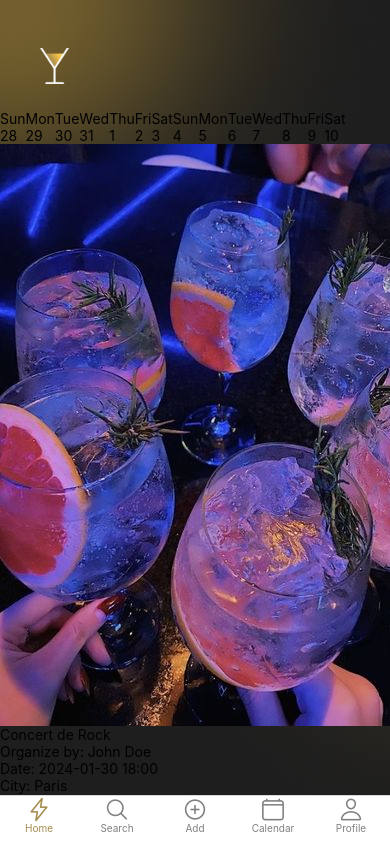
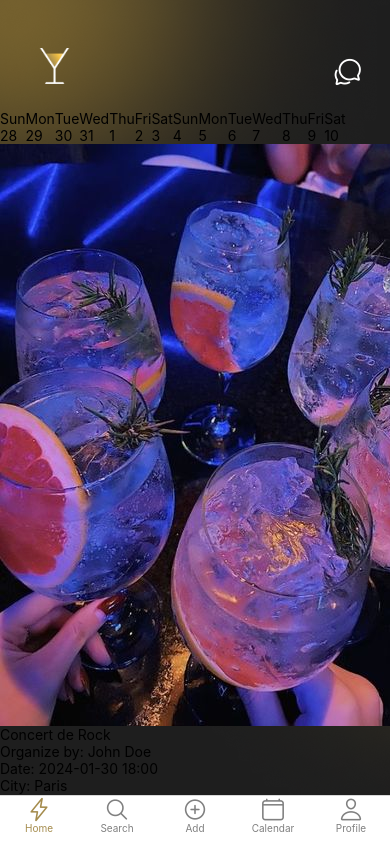
Before and after one commit to boriiiiii/Yowl, a React Native app in the folder my-react-app/: screen / in a window 390 px wide. Built offline with nearby package versions, Linux system fonts and the light colour scheme.

Commit message:
[UPT] Logos messages

```diff
--- a/my-react-app/navigation/screens/add_screen.jsx
+++ b/my-react-app/navigation/screens/add_screen.jsx
@@ -1,6 +1,8 @@
 import { View, Text, ImageBackground, Image, StyleSheet } from 'react-native';
 import {useLayoutEffect, useState} from 'react';
 import {useNavigation} from "@react-navigation/native";
+import Ionicons from 'react-native-vector-icons/Ionicons';
+
 
 export default function AddScreen({ navigation }) {
     const navigation_setting = useNavigation()
@@ -19,6 +21,10 @@ export default function AddScreen({ navigation }) {
                 source={require('../../assets/app/logo.png')}
                 style={styles.logo}
             />
+            <View style={styles.messageIconContainer}>
+                <Ionicons name="chatbubbles-outline" size={30} color="white" />
+            </View>
+
             <View style={{ flex: 1, alignItems: 'center', justifyContent: 'center' }}>
                 <Text
                     onPress={() => navigation.navigate('Home')}
@@ -36,4 +42,10 @@ const styles = StyleSheet.create({
         top: '6%',  // Adjust the percentage according to your preference
         left: '10%',  // Adjust the percentage according to your preference
     },
+    messageIconContainer: {
+        position: 'absolute',
+        top: '7%',
+        right: '7%',
+        zIndex: 1, // Ensure the icon is above other elements
+    },
 });
--- a/my-react-app/navigation/screens/calendar_screen.jsx
+++ b/my-react-app/navigation/screens/calendar_screen.jsx
@@ -1,6 +1,8 @@
 import { View, Text, ImageBackground, Image, StyleSheet } from 'react-native';
 import {useLayoutEffect, useState} from 'react';
 import {useNavigation} from "@react-navigation/native";
+import Ionicons from 'react-native-vector-icons/Ionicons';
+
 
 
     export default function CalendarScreen({ navigation }) {
@@ -23,6 +25,10 @@ import {useNavigation} from "@react-navigation/native";
                 source={require('../../assets/app/logo.png')}
                 style={styles.logo}
             />
+            <View style={styles.messageIconContainer}>
+                <Ionicons name="chatbubbles-outline" size={30} color="white" />
+            </View>
+
 
             <Text
                 onPress={() => navigation.navigate('Home')}
@@ -42,4 +48,10 @@ const styles = StyleSheet.create({
         top: '6%',  // Adjust the percentage according to your preference
         left: '10%',  // Adjust the percentage according to your preference
     },
+    messageIconContainer: {
+        position: 'absolute',
+        top: '7%',
+        right: '7%',
+        zIndex: 1, // Ensure the icon is above other elements
+    },
 });
--- a/my-react-app/navigation/screens/home_screen.jsx
+++ b/my-react-app/navigation/screens/home_screen.jsx
@@ -1,12 +1,11 @@
 import * as React from 'react';
 import { useLayoutEffect, useState } from 'react';
-import { ImageBackground, View, Image, ScrollView,StyleSheet,Texte} from 'react-native';
+import { ImageBackground, View, Image, ScrollView, StyleSheet } from 'react-native';
+import Ionicons from 'react-native-vector-icons/Ionicons';
 
 import Calendar from "../components/Calendar";
 import EventCard from "../components/Event_Card";
 import { useNavigation } from "@react-navigation/native";
-
-
 
 export default function HomeScreen({ navigation }) {
     const [selectedDate, setSelectedDate] = useState(null);
@@ -23,13 +22,18 @@ export default function HomeScreen({ navigation }) {
         <View style={{ flex: 1 }}>
             <ImageBackground
                 source={require('../../assets/app/background.png')}
-                style={{ flex: 1, resizeMode: 'cover'}}
+                style={{ flex: 1, resizeMode: 'cover' }}
             >
                 {/* Logo at the top-left corner */}
                 <Image
                     source={require('../../assets/app/logo.png')}
                     style={styles.logo}
                 />
+
+                {/* Message Icon at the top-left corner */}
+                <View style={styles.messageIconContainer}>
+                    <Ionicons name="chatbubbles-outline" size={30} color="white" />
+                </View>
 
                 <View style={{ marginTop: 110 }}>
                     <Calendar
@@ -39,8 +43,8 @@ export default function HomeScreen({ navigation }) {
                     />
                 </View>
 
-
                 <ScrollView>
+                    {/* Event Cards */}
                     <EventCard
                         organizerName="John Doe"
                         imagePath="cocktails"
@@ -68,6 +72,7 @@ export default function HomeScreen({ navigation }) {
                         theme="Musique"
                         seatsAvailable="100"
                     />
+                    {/* Add more EventCard components as needed */}
                 </ScrollView>
             </ImageBackground>
         </View>
@@ -82,4 +87,10 @@ const styles = StyleSheet.create({
         top: '6%',  // Adjust the percentage according to your preference
         left: '10%',  // Adjust the percentage according to your preference
     },
+    messageIconContainer: {
+        position: 'absolute',
+        top: '7%',
+        right: '7%',
+        zIndex: 1, // Ensure the icon is above other elements
+    },
 });
--- a/my-react-app/navigation/screens/profile_screen.jsx
+++ b/my-react-app/navigation/screens/profile_screen.jsx
@@ -1,6 +1,8 @@
 import { View, Text, ImageBackground, Image, StyleSheet } from 'react-native';
 import {useLayoutEffect, useState} from 'react';
 import {useNavigation} from "@react-navigation/native";
+import Ionicons from 'react-native-vector-icons/Ionicons';
+
 
 export default function ProfileScreen({ navigation }) {
     const navigation_setting = useNavigation()
@@ -19,6 +21,10 @@ export default function ProfileScreen({ navigation }) {
                 source={require('../../assets/app/logo.png')}
                 style={styles.logo}
             />
+            <View style={styles.messageIconContainer}>
+                <Ionicons name="chatbubbles-outline" size={30} color="white" />
+            </View>
+
             <View style={{ flex: 1, alignItems: 'center', justifyContent: 'center' }}>
                 <Text
                     onPress={() => navigation.navigate('Home')}
@@ -36,4 +42,10 @@ const styles = StyleSheet.create({
         top: '6%',  // Adjust the percentage according to your preference
         left: '10%',  // Adjust the percentage according to your preference
     },
+    messageIconContainer: {
+        position: 'absolute',
+        top: '7%',
+        right: '7%',
+        zIndex: 1, // Ensure the icon is above other elements
+    },
 });
--- a/my-react-app/navigation/screens/search_screen.jsx
+++ b/my-react-app/navigation/screens/search_screen.jsx
@@ -1,6 +1,8 @@
 import { View, Text, ImageBackground, Image, StyleSheet } from 'react-native';
 import {useLayoutEffect, useState} from 'react';
 import {useNavigation} from "@react-navigation/native";
+import Ionicons from 'react-native-vector-icons/Ionicons';
+
 
 export default function SearchScreen({ navigation }) {
     const navigation_setting = useNavigation()
@@ -19,6 +21,10 @@ export default function SearchScreen({ navigation }) {
                 source={require('../../assets/app/logo.png')}
                 style={styles.logo}
             />
+            <View style={styles.messageIconContainer}>
+                <Ionicons name="chatbubbles-outline" size={30} color="white" />
+            </View>
+
             <View style={{ flex: 1, alignItems: 'center', justifyContent: 'center' }}>
                 <Text
                     onPress={() => navigation.navigate('Home')}
@@ -37,4 +43,10 @@ const styles = StyleSheet.create({
         top: '6%',  // Adjust the percentage according to your preference
         left: '10%',  // Adjust the percentage according to your preference
     },
+    messageIconContainer: {
+        position: 'absolute',
+        top: '7%',
+        right: '7%',
+        zIndex: 1, // Ensure the icon is above other elements
+    },
 });
--- a/my-react-app/package.json
+++ b/my-react-app/package.json
@@ -20,6 +20,7 @@
     "react": "18.2.0",
     "react-native": "0.73.2",
     "react-native-gesture-handler": "~2.14.0",
+    "react-native-ionicons": "^4.6.5",
     "react-native-reanimated": "~3.6.2",
     "react-native-safe-area-context": "4.8.2",
     "react-native-screens": "~3.29.0"
```
Also changed, not shown: 1 other file (tests, documents, lock files or other folders). Lines whose indentation alone changed are shown as unchanged.
